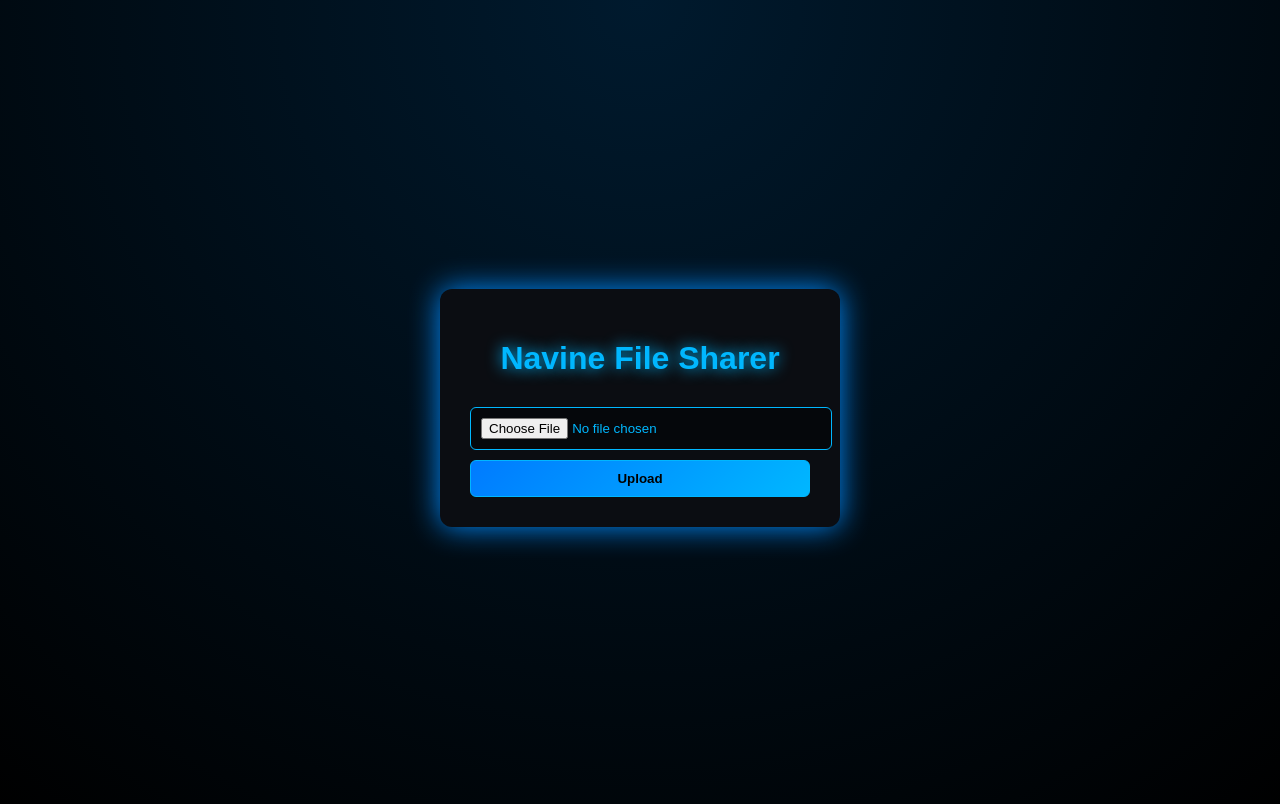
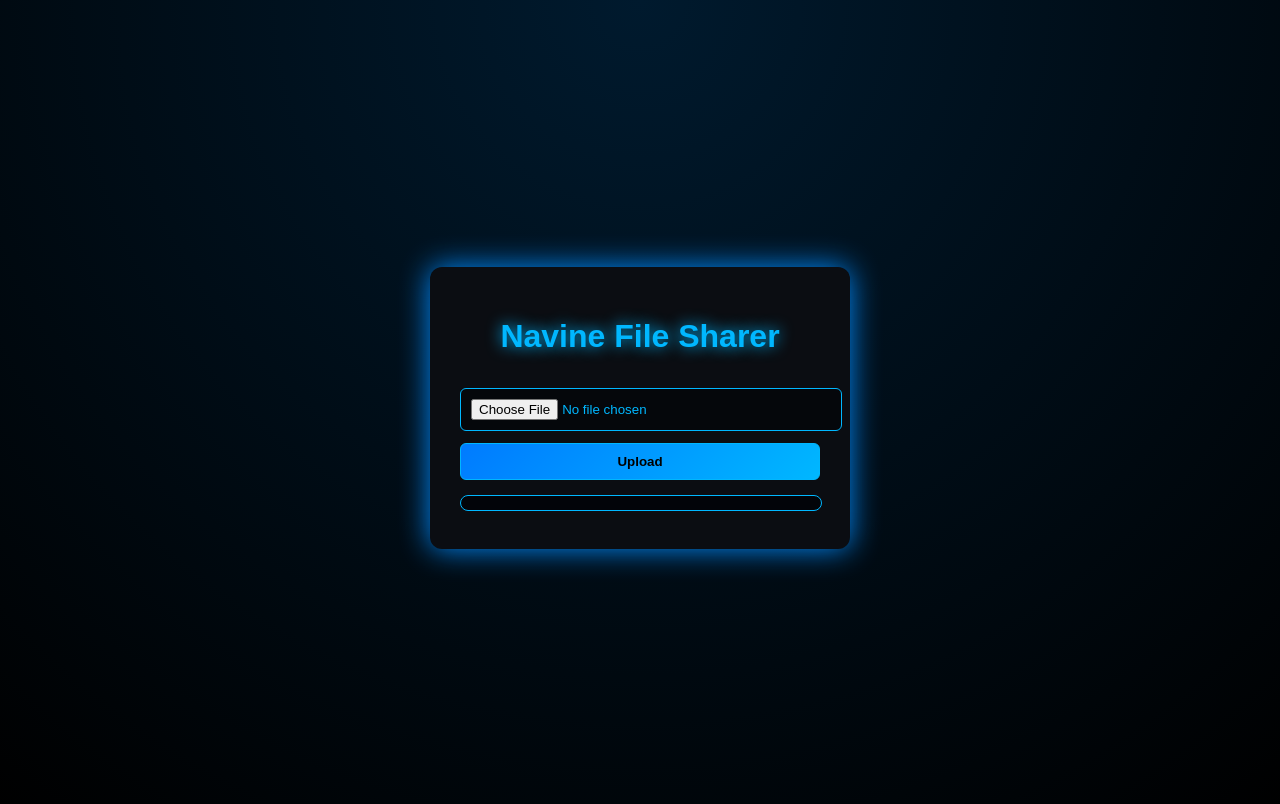
Before and after one commit to NavineDevs/Navine-File-Sharer, a website: page public/index.html in a window 1280 px wide. Drawn offline with Linux system fonts and the light colour scheme.

Commit message:
Update style.css

```diff
--- a/public/style.css
+++ b/public/style.css
@@ -12,34 +12,51 @@ body {
   background: #0b0d12;
   padding: 30px;
   border-radius: 12px;
+  width: 360px;
   box-shadow: 0 0 30px #008cff;
-  width: 340px;
   text-align: center;
 }
 
 h1 {
-  margin-bottom: 20px;
   text-shadow: 0 0 15px #00b7ff;
 }
 
 input, button {
   width: 100%;
-  margin-top: 10px;
+  margin-top: 12px;
   padding: 10px;
+  border-radius: 6px;
+  border: 1px solid #00b7ff;
   background: #05070b;
-  border: 1px solid #00b7ff;
   color: #00b7ff;
-  border-radius: 6px;
 }
 
 button {
-  cursor: pointer;
-  font-weight: bold;
   background: linear-gradient(135deg, #007bff, #00b7ff);
   color: black;
+  font-weight: bold;
+  cursor: pointer;
 }
 
-#progress {
-  margin-top: 10px;
+.progress-container {
+  margin-top: 15px;
+  width: 100%;
+  height: 14px;
+  background: #020409;
+  border-radius: 10px;
+  overflow: hidden;
+  border: 1px solid #00b7ff;
+}
+
+#progress-bar {
+  height: 100%;
+  width: 0%;
+  background: linear-gradient(90deg, #00b7ff, #008cff);
+  box-shadow: 0 0 12px #00b7ff;
+  transition: width 0.2s ease;
+}
+
+#progress-text {
+  margin-top: 8px;
   font-size: 14px;
 }
```
